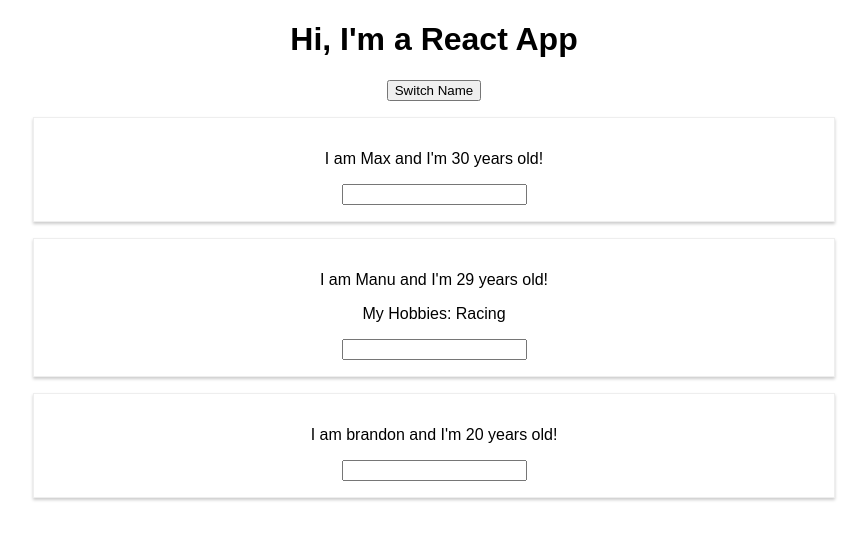
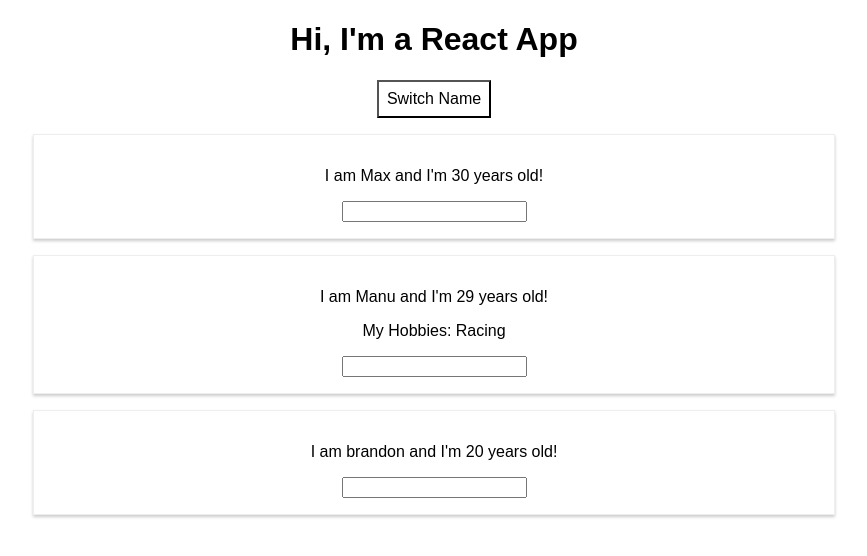
Before and after one commit to brandon013188/React-Udemy-Tutorial, a React (Create React App) app: page / in a window 1280 px wide. Shown: the top 556 px of the page, without its empty margins (206-1073 px from the left). Built offline with nearby package versions, Linux system fonts and the light colour scheme.

Commit message:
Added inline css style for button

```diff
--- a/src/App.js
+++ b/src/App.js
@@ -37,11 +37,20 @@
   }
 
   render() {
-      return (
+    const style = {
+      backgroundColor: 'white',
+      font: 'inherit',
+      padding: '8px',
+      cursor: 'pointer'
+    }
+
+    return (
       // Only allow one root element here.
       <div className='App'>
         <h1>Hi, I'm a React App</h1>
-        <button onClick={() => this.switchNameHandler("Brandon")}>Switch Name</button>
+        <button
+          style={style}
+          onClick={() => this.switchNameHandler("Brandon")}>Switch Name</button>
         <Person
           name={this.state.persons[0].name}
           age={this.state.persons[0].age}/>
```
